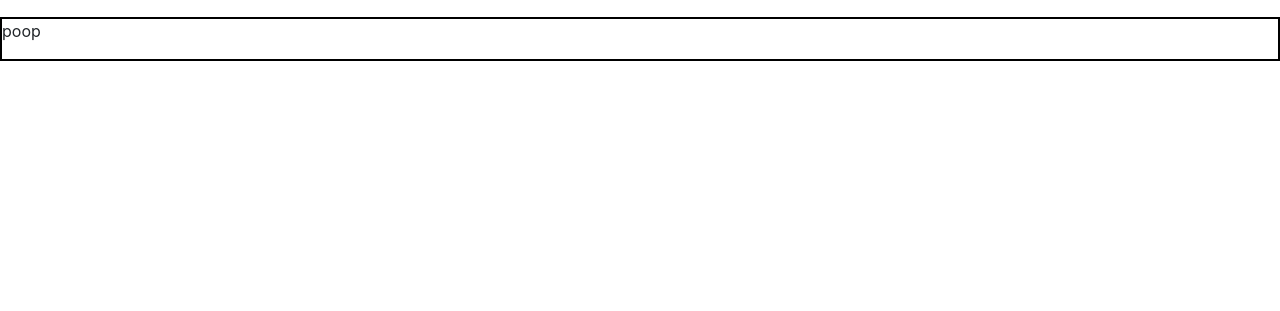
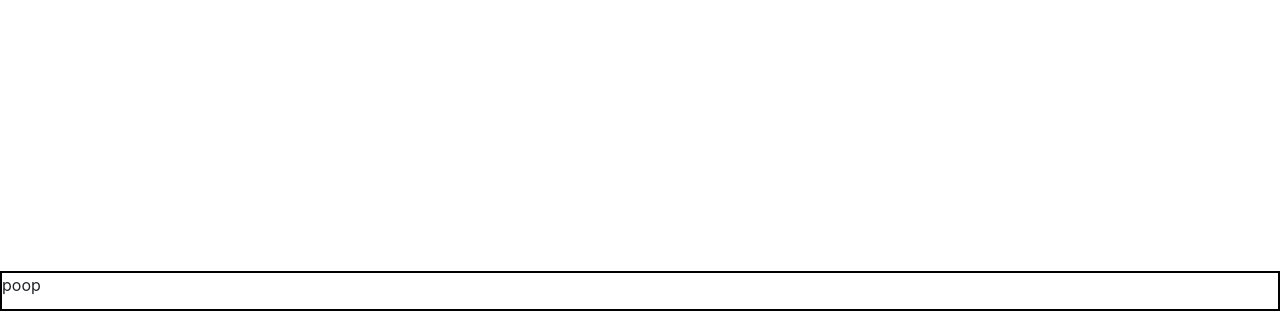
Before and after one commit to henkes-03/H-C-Avrinning-AB, a plain HTML site: page index.html in a window 1280 px wide. Shown: the part 489-800 px from the top of the page. Drawn offline with Linux system fonts and the light colour scheme.

Commit message:
Update style.css

```diff
--- a/style.css
+++ b/style.css
@@ -50,4 +50,8 @@ footer{
     border: 2px;
     border-style: solid;
     border-color: black;
+    height: 40px;
+    position:absolute;
+    bottom: 0;
+    width: 100%;
 }
```
